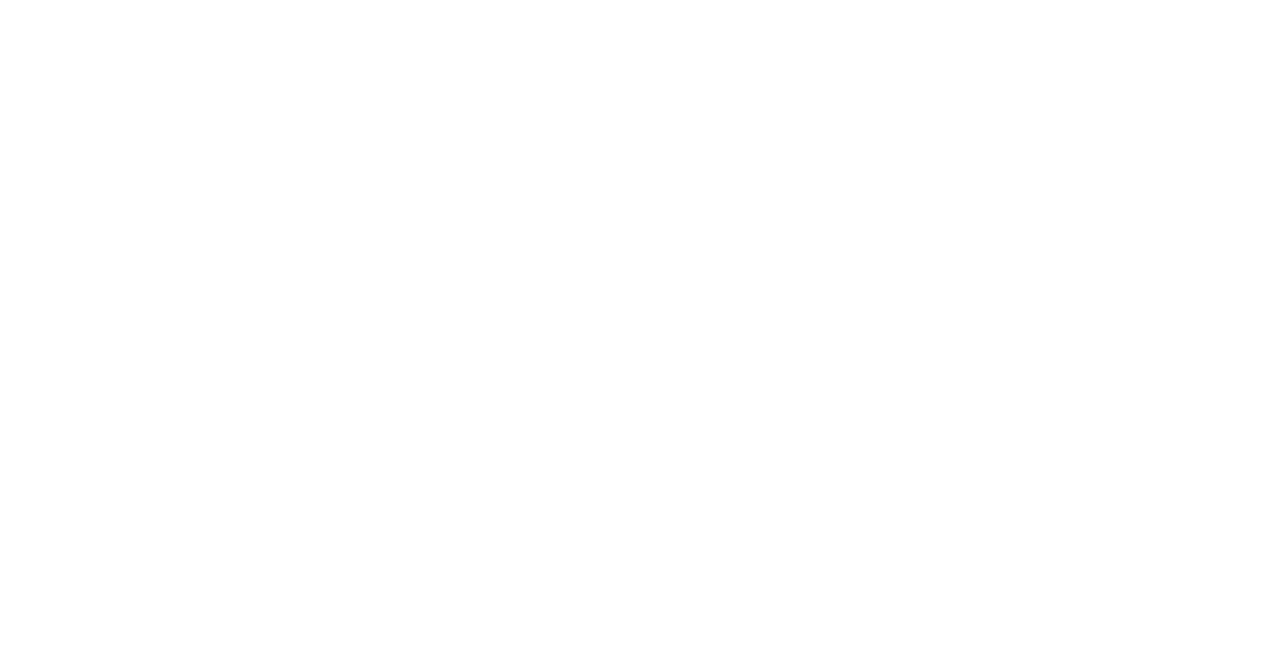
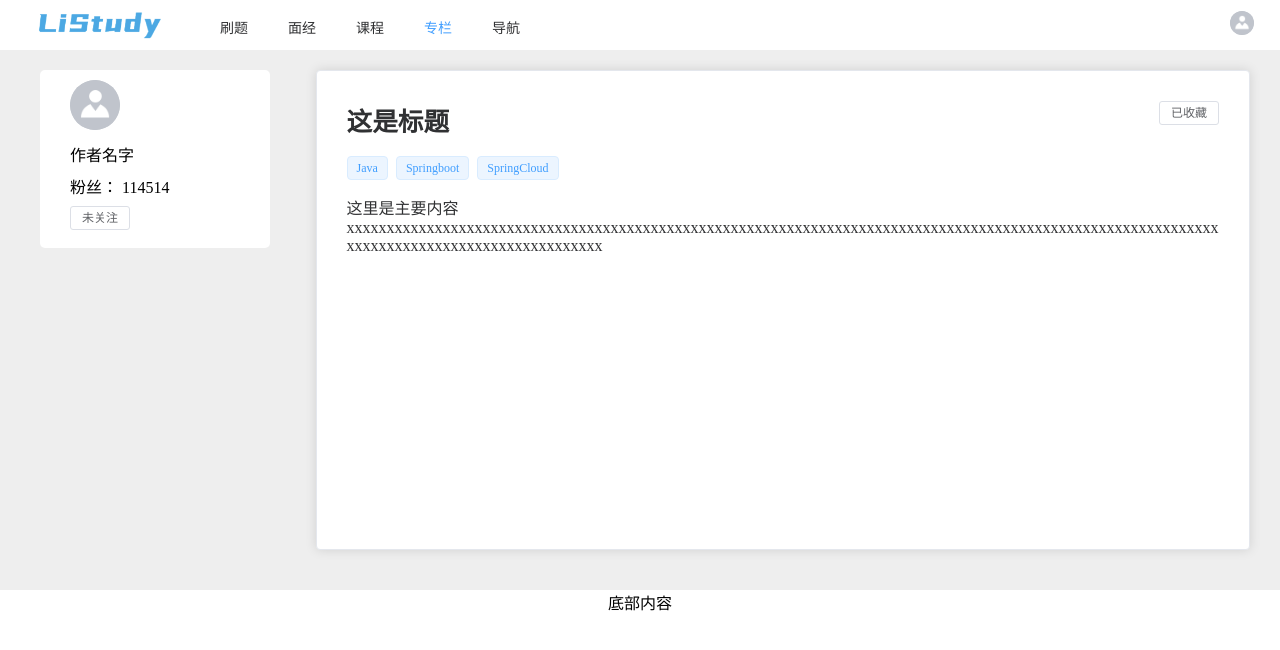
Before and after one commit to Liyuanzhe2001/blog_vue, a Vue app: page /article/1 in a window 1280 px wide. Before the commit this address had no page. Shown: the top 650 px of the page. Built offline with nearby package versions, Linux system fonts and the light colour scheme.

Commit message:
专栏详情

```diff
--- a/src/components/Header.vue
+++ b/src/components/Header.vue
@@ -142,15 +142,6 @@
     return {
       logoImage: require("@/assets/images/logo.png"),
       circleUrl: "",
-      srcList: [
-        "https://fuss10.elemecdn.com/a/3f/3302e58f9a181d2509f3dc0fa68b0jpeg.jpeg",
-        "https://fuss10.elemecdn.com/1/34/19aa98b1fcb2781c4fba33d850549jpeg.jpeg",
-        "https://fuss10.elemecdn.com/0/6f/e35ff375812e6b0020b6b4e8f9583jpeg.jpeg",
-        "https://fuss10.elemecdn.com/9/bb/e27858e973f5d7d3904835f46abbdjpeg.jpeg",
-        "https://fuss10.elemecdn.com/d/e6/c4d93a3805b3ce3f323f7974e6f78jpeg.jpeg",
-        "https://fuss10.elemecdn.com/3/28/bbf893f792f03a54408b3b7a7ebf0jpeg.jpeg",
-        "https://fuss10.elemecdn.com/2/11/6535bcfb26e4c79b48ddde44f4b6fjpeg.jpeg",
-      ],
       activeIndex: "",
       errorCircleUrl: require("@/assets/images/avatar.png"),
       userLogin: false,
--- a/src/components/class/ClassHeader.vue
+++ b/src/components/class/ClassHeader.vue
@@ -10,9 +10,15 @@
           :size="30"
           style="margin-bottom: 30px"
         >
-          <el-radio-button label="java">Java</el-radio-button>
-          <el-radio-button label="python">Python</el-radio-button>
-          <el-radio-button label="bigdata">BigData</el-radio-button>
+          <el-radio-button label="java" @click="jump('java')"
+            >Java</el-radio-button
+          >
+          <el-radio-button label="python" @click="jump('python')"
+            >Python</el-radio-button
+          >
+          <el-radio-button label="bigdata" @click="jump('bigdata')"
+            >BigData</el-radio-button
+          >
         </el-radio-group>
       </div>
     </div>
@@ -49,6 +55,12 @@
       language: this.$route.path.split("/")[2],
     };
   },
+  methods: {
+    jump(target) {
+      if (target === this.language) return;
+      else window.location.href = target;
+    },
+  },
 };
 </script>
 
--- a/src/router/index.js
+++ b/src/router/index.js
@@ -17,6 +17,7 @@
 import ArticleList from "@/views/article/ArticleList";
 import Navigation from "@/layout/Navigation";
 import NavigationList from "@/views/navigation/NavigationList";
+import ArticleContent from "@/views/article/ArticleContent";
 
 const routes = [
   {
@@ -111,6 +112,11 @@
         name: "ArticleList",
         component: ArticleList,
       },
+      {
+        path: ":id",
+        name: "ArticleContent",
+        component: ArticleContent,
+      },
     ],
   },
   {
--- /dev/null
+++ b/src/views/article/ArticleContent.vue
@@ -0,0 +1,151 @@
+<template>
+  <div
+    class="mainBlock"
+    style="
+      display: block;
+      min-height: 520px;
+      height: 100%;
+      width: 100%;
+      padding-top: 20px;
+      background-color: #eeeeee;
+      position: relative;
+      min-width: 1263px;
+    "
+  >
+    <div class="left">
+      <div class="circle">
+        <el-avatar
+          :size="50"
+          :src="author.circleUrl"
+          @error="errorHandler"
+          style="cursor: pointer"
+        >
+          <img :src="errorUrl" height="200px" />
+        </el-avatar>
+      </div>
+      <div class="author" v-text="author.name" />
+      <div class="fans">
+        粉丝：
+        <p class="fansNum" v-text="author.fansNum" />
+      </div>
+      <el-button
+        class="btn"
+        v-text="author.isFollow === 1 ? '已关注' : '未关注'"
+      />
+    </div>
+    <div class="right">
+      <el-card class="article">
+        <div class="title" v-text="article.title" />
+        <el-button
+          class="btn"
+          v-text="article.isCollected === 1 ? '已收藏' : '未收藏'"
+        />
+        <div class="label">
+          <el-space wrap>
+            <el-tag :size="30" v-for="label in article.labels" :key="label">
+              {{ label }}
+            </el-tag>
+          </el-space>
+        </div>
+        <div class="content" v-text="article.content" />
+      </el-card>
+    </div>
+  </div>
+</template>
+
+<script>
+export default {
+  // eslint-disable-next-line vue/multi-word-component-names
+  name: "Article",
+  data() {
+    return {
+      article: {
+        title: "这是标题",
+        isCollected: 1,
+        content:
+          "这里是主要内容xxxxxxxxxxxxxxxxxxxxxxxxxxxxxxxxxxxxxxxxxxxxxxxxxxxxxxxxxxxxxxxxxxxxxxxxxxxxxxxxxxxxxxxxxxxxxxxxxxxxxxxxxxxxxxxxxxxxxxxxxxxxxxxxxxxxxxxxxxxxx",
+        labels: ["Java", "Springboot", "SpringCloud"],
+      },
+      author: {
+        circleUrl: require("@/assets/images/avatar.png"),
+        name: "作者名字",
+        isFollow: 0,
+        fansNum: 114514,
+      },
+      errorUrl:
+        "https://cube.elemecdn.com/e/fd/0fc7d20532fdaf769a25683617711png.png",
+    };
+  },
+  methods: {
+    errorHandler() {
+      return true;
+    },
+  },
+};
+</script>
+
+<style scoped>
+.left {
+  position: sticky;
+  top: 1px;
+  display: inline-block;
+  float: left;
+  width: 18%;
+  margin-left: 40px;
+  padding: 10px;
+  background-color: white;
+  border-radius: 5px;
+  vertical-align: top;
+}
+
+.left .author {
+  margin-left: 20px;
+  margin-bottom: 8px;
+}
+.left .circle {
+  margin-left: 20px;
+  margin-bottom: 8px;
+}
+.left .fans {
+  margin-left: 20px;
+  margin-bottom: 8px;
+}
+.left .fans .fansNum {
+  display: inline-block;
+}
+.left .btn {
+  margin-left: 20px;
+  margin-bottom: 8px;
+}
+.right {
+  float: right;
+  display: inline-block;
+  width: 73%;
+  margin-right: 30px;
+  min-height: 500px;
+  height: 93%;
+  border-radius: 5px;
+  margin-bottom: 20px;
+  word-wrap: break-word;
+}
+.right .article {
+  padding: 10px;
+  height: 100%;
+  min-height: 480px;
+}
+.right .article .title {
+  display: inline-block;
+  font-size: 1.6rem;
+  font-weight: bold;
+  margin-bottom: 18px;
+}
+.right .article .btn {
+  float: right;
+}
+.right .article .label {
+  margin-bottom: 15px;
+}
+.right .article .content {
+  margin-bottom: 8px;
+}
+</style>
--- a/src/views/interview/InterviewList.vue
+++ b/src/views/interview/InterviewList.vue
@@ -34,8 +34,16 @@
           label="难度"
           :formatter="difficultyFormat"
         />
-        <el-table-column label="操作" width="120">
+        <el-table-column label="操作" width="200">
           <template #default="scope">
+            <el-button
+              link
+              type="primary"
+              size="small"
+              @click="getContent(scope.row['content'])"
+            >
+              查看内容
+            </el-button>
             <el-button
               link
               type="primary"
@@ -75,6 +83,17 @@
         <div id="pie" style="width: 100%; height: 300px"></div>
       </el-card>
     </div>
+    <el-dialog v-model="contentShow" title="题目内容">
+      <span v-text="mainContent"></span>
+      <template #footer>
+        <span class="dialog-footer">
+          <el-button @click="contentShow = false">未背</el-button>
+          <el-button type="primary" @click="contentShow = false"
+            >已背</el-button
+          >
+        </span>
+      </template>
+    </el-dialog>
     <el-dialog v-model="answerShow" title="答案">
       <span v-text="mainAnswer"></span>
       <template #footer>
@@ -98,6 +117,8 @@
         {
           status: "1",
           topic: "题目一",
+          content:
+            "题目一的内容xxxxxxxxxxxxxxxxxxxxxxxxxxxxxxxxxxxxxxxxxxxxxxxxxxxxxxxxxxxxxxxxxxxxxxxxxxxxxxxxxx",
           answer: "答案一",
           hot: "112233",
           difficulty: "2",
@@ -105,6 +126,8 @@
         {
           status: "1",
           topic: "题目二",
+          content:
+            "题目二的内容xxxxxxxxxxxxxxxxxxxxxxxxxxxxxxxxxxxxxxxxxxxxxxxxxxxxxxxxxxxxxxxxxxxxxxxxxxxxxxxxxx",
           answer: "答案二",
           hot: "112233",
           difficulty: "2",
@@ -112,6 +135,8 @@
         {
           status: "0",
           topic: "题目三",
+          content:
+            "题目三的内容xxxxxxxxxxxxxxxxxxxxxxxxxxxxxxxxxxxxxxxxxxxxxxxxxxxxxxxxxxxxxxxxxxxxxxxxxxxxxxxxxx",
           answer: "答案三",
           hot: "112233",
           difficulty: "2",
@@ -119,6 +144,8 @@
         {
           status: "1",
           topic: "题目四",
+          content:
+            "题目四的内容xxxxxxxxxxxxxxxxxxxxxxxxxxxxxxxxxxxxxxxxxxxxxxxxxxxxxxxxxxxxxxxxxxxxxxxxxxxxxxxxxx",
           answer: "答案四",
           hot: "112233",
           difficulty: "2",
@@ -126,13 +153,17 @@
         {
           status: "0",
           topic: "题目五",
-          answer: "答案二",
+          content:
+            "题目五的内容xxxxxxxxxxxxxxxxxxxxxxxxxxxxxxxxxxxxxxxxxxxxxxxxxxxxxxxxxxxxxxxxxxxxxxxxxxxxxxxxxx",
+          answer: "答案五",
           hot: "112233",
           difficulty: "2",
         },
         {
           status: "1",
           topic: "题目六",
+          content:
+            "题目六的内容xxxxxxxxxxxxxxxxxxxxxxxxxxxxxxxxxxxxxxxxxxxxxxxxxxxxxxxxxxxxxxxxxxxxxxxxxxxxxxxxxx",
           answer: "答案六",
           hot: "112233",
           difficulty: "2",
@@ -140,6 +171,8 @@
         {
           status: "0",
           topic: "题目七",
+          content:
+            "题目七的内容xxxxxxxxxxxxxxxxxxxxxxxxxxxxxxxxxxxxxxxxxxxxxxxxxxxxxxxxxxxxxxxxxxxxxxxxxxxxxxxxxx",
           answer: "答案七",
           hot: "112233",
           difficulty: "2",
@@ -147,6 +180,8 @@
         {
           status: "0",
           topic: "题目八",
+          content:
+            "题目八的内容xxxxxxxxxxxxxxxxxxxxxxxxxxxxxxxxxxxxxxxxxxxxxxxxxxxxxxxxxxxxxxxxxxxxxxxxxxxxxxxxxx",
           answer: "答案八",
           hot: "112233",
           difficulty: "2",
@@ -154,6 +189,8 @@
         {
           status: "0",
           topic: "题目九",
+          content:
+            "题目九的内容xxxxxxxxxxxxxxxxxxxxxxxxxxxxxxxxxxxxxxxxxxxxxxxxxxxxxxxxxxxxxxxxxxxxxxxxxxxxxxxxxx",
           answer: "答案九",
           hot: "112233",
           difficulty: "0",
@@ -161,6 +198,8 @@
         {
           status: "1",
           topic: "题目十",
+          content:
+            "题目十的内容xxxxxxxxxxxxxxxxxxxxxxxxxxxxxxxxxxxxxxxxxxxxxxxxxxxxxxxxxxxxxxxxxxxxxxxxxxxxxxxxxx",
           answer: "答案十",
           hot: "112233",
           difficulty: "1",
@@ -168,6 +207,8 @@
         {
           status: "0",
           topic: "题目十一",
+          content:
+            "题目十一的内容xxxxxxxxxxxxxxxxxxxxxxxxxxxxxxxxxxxxxxxxxxxxxxxxxxxxxxxxxxxxxxxxxxxxxxxxxxxxxxxxxx",
           answer: "答案十一",
           hot: "112233",
           difficulty: "2",
@@ -175,6 +216,8 @@
         {
           status: "1",
           topic: "题目十二",
+          content:
+            "题目十二的内容xxxxxxxxxxxxxxxxxxxxxxxxxxxxxxxxxxxxxxxxxxxxxxxxxxxxxxxxxxxxxxxxxxxxxxxxxxxxxxxxxx",
           answer: "答案十二",
           hot: "112233",
           difficulty: "2",
@@ -187,6 +230,8 @@
         total: 1000,
       },
       signInDays: 1,
+      contentShow: false,
+      mainContent: "",
       answerShow: false,
       mainAnswer: "",
     };
@@ -207,7 +252,10 @@
       else if (row.difficulty === "1") return "中等";
       else return "困难";
     },
-    // eslint-disable-next-line no-unused-vars
+    getContent(content) {
+      this.mainContent = content;
+      this.contentShow = true;
+    },
     getAnswer(answer) {
       this.mainAnswer = answer;
       this.answerShow = true;
```
Also changed, not shown: src/views/oj/ProblemList.vue (+83 -67 lines).
